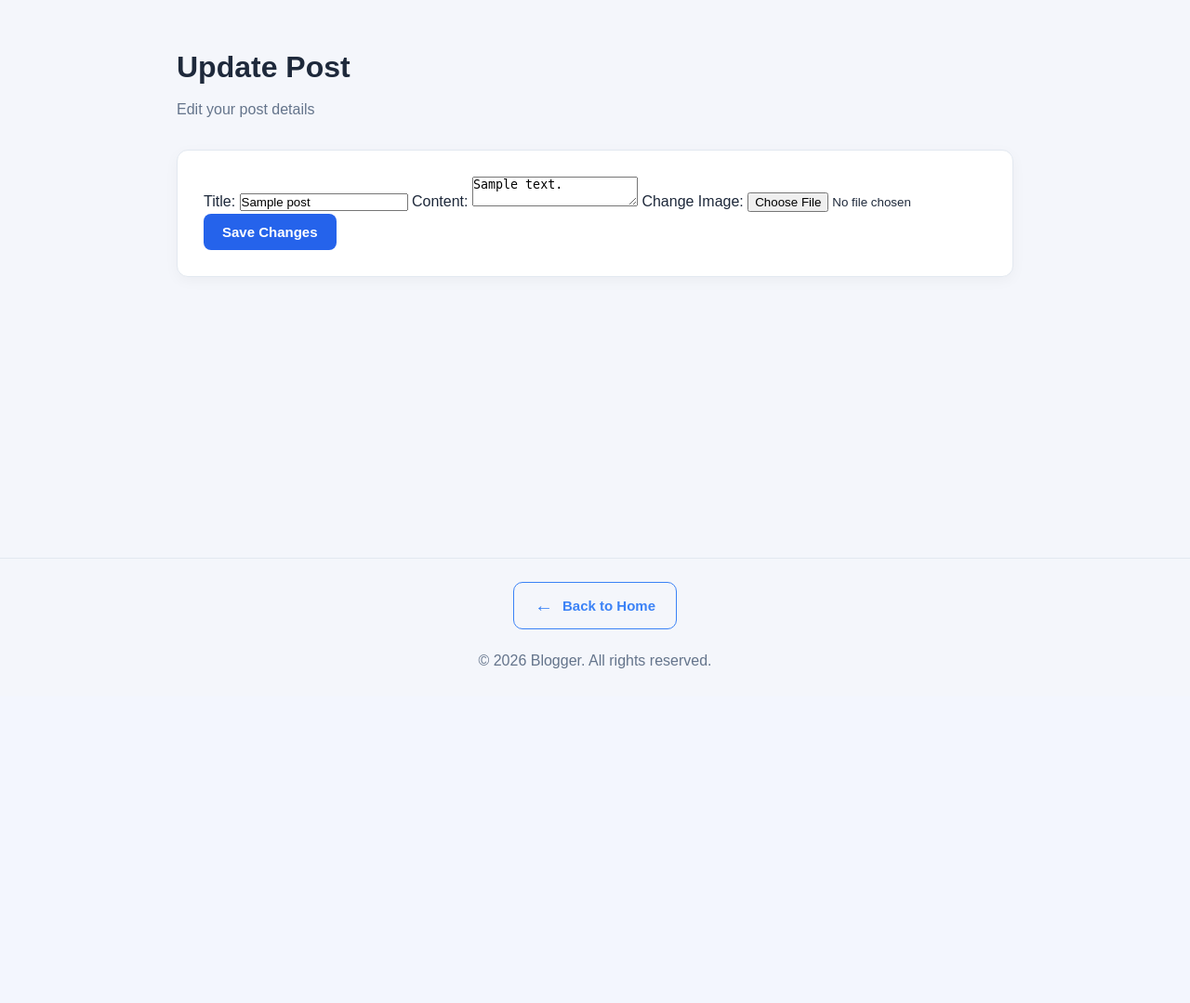
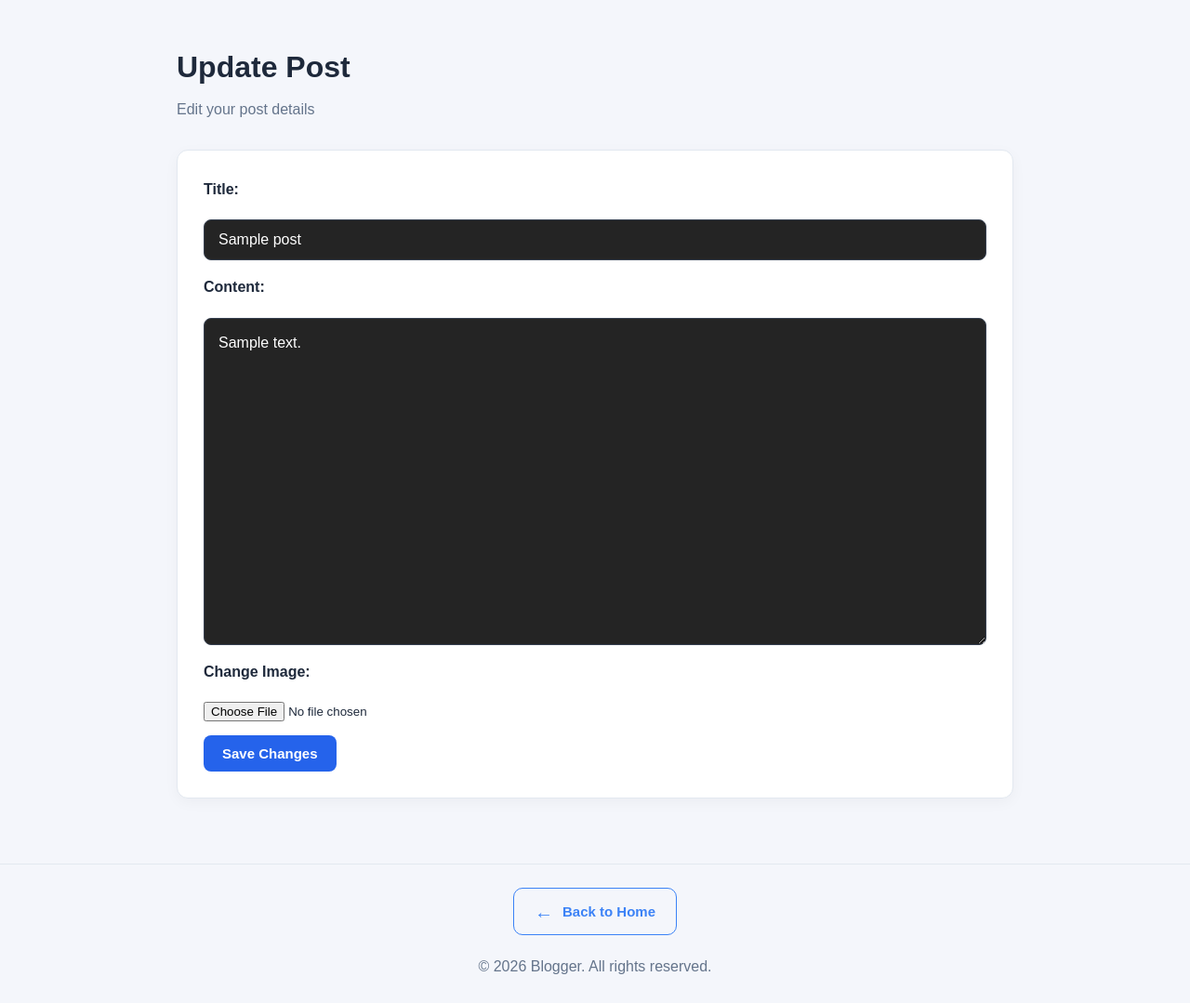
Before and after one commit to 101Badr/LAB-ORM-1, a Django app: page /post/1/update/ in a window 1280 px wide. Shown: the part 89-1168 px from the top of the page at 93% size. Before the commit the page ends 808 px from the top, so only its background shows below. Run offline with Django 5.2, Linux system fonts and the light colour scheme; tables that the repository leaves empty hold one stand-in row (values such as "Sample post").

Commit message:
Improve post update form and set Riyadh timezone

```diff
--- a/Blogger/Blogger/settings.py
+++ b/Blogger/Blogger/settings.py
@@ -106,7 +106,7 @@ AUTH_PASSWORD_VALIDATORS = [
 
 LANGUAGE_CODE = 'en-us'
 
-TIME_ZONE = 'UTC'
+TIME_ZONE = 'Asia/Riyadh'
 
 USE_I18N = True
 
--- a/Blogger/posts/static/posts/css/style.css
+++ b/Blogger/posts/static/posts/css/style.css
@@ -182,7 +182,7 @@ footer {
     border-radius: 10px;
     margin-top: 15px;
 }
-/* Footer Back Button */
+
 .footer-back-btn {
     display: inline-flex;
     align-items: center;
@@ -214,3 +214,39 @@ footer {
     font-size: 20px;
     line-height: 1;
 }
+
+.post-card form {
+    display: flex;
+    flex-direction: column;
+    align-items: stretch;
+    gap: 15px;
+}
+
+.post-card form label {
+    display: block;
+    font-weight: 600;
+    margin-bottom: 4px;
+}
+
+.post-card form input[type="text"],
+.post-card form textarea {
+    width: 100%;
+    box-sizing: border-box;
+    padding: 12px 15px;
+    border: 1px solid #374151;
+    border-radius: 8px;
+    background-color: #242424;
+    color: white;
+    font-size: 16px;
+}
+
+.content-textarea {
+    min-height: 250px;
+    resize: vertical;
+    line-height: 1.7;
+    font-family: inherit;
+}
+
+.post-card form .button {
+    align-self: flex-start;
+}
--- a/Blogger/posts/templates/posts/update_post.html
+++ b/Blogger/posts/templates/posts/update_post.html
@@ -28,7 +28,12 @@
         >
 
         <label>Content:</label>
-        <textarea name="content" required>{{ post.content }}</textarea>
+        <textarea
+    name="content"
+    class="content-textarea"
+    rows="12"
+    required
+>{{ post.content }}</textarea>
 
         <label>Change Image:</label>
         <input type="file" name="poster" accept="image/*">
```
